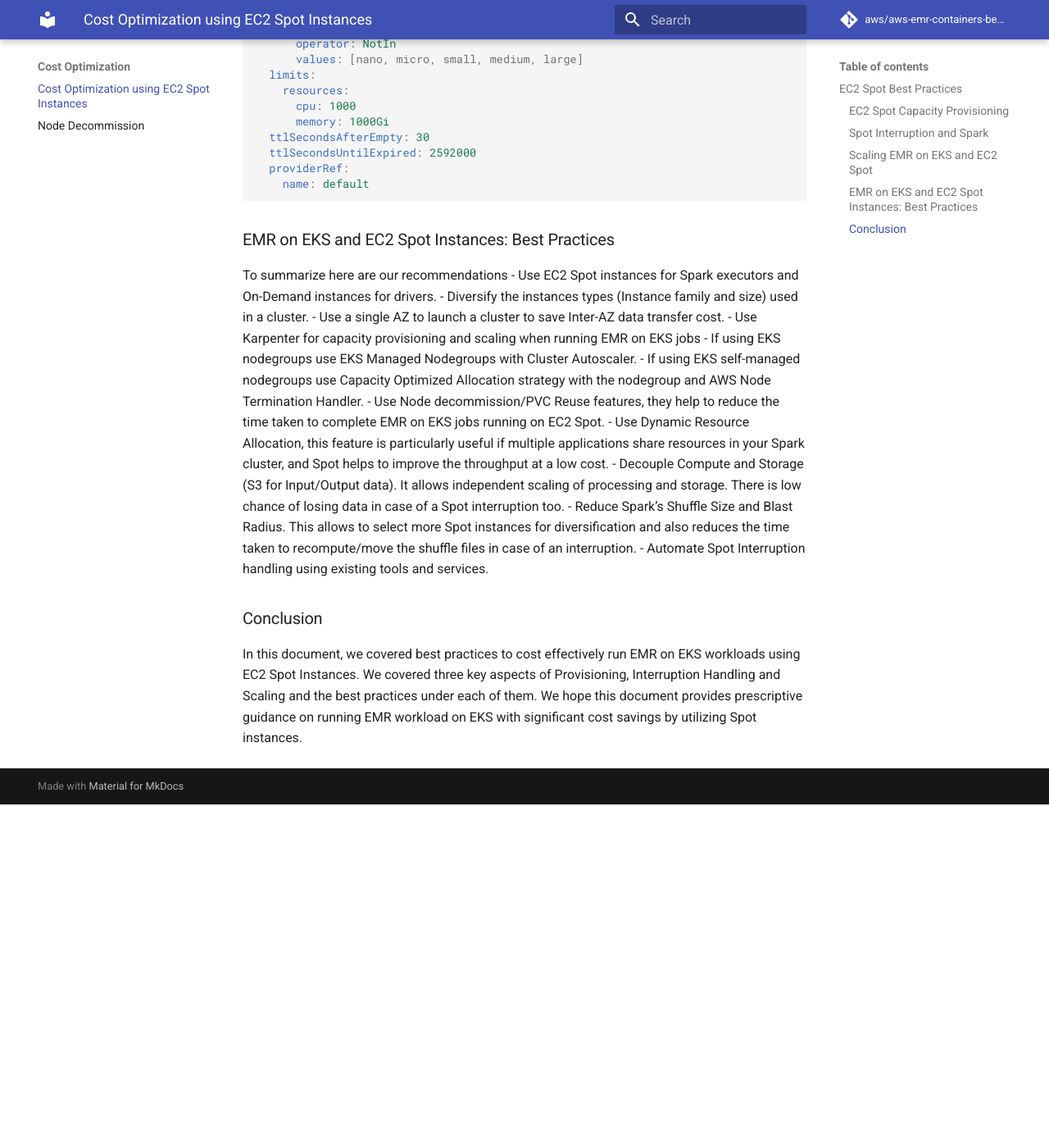
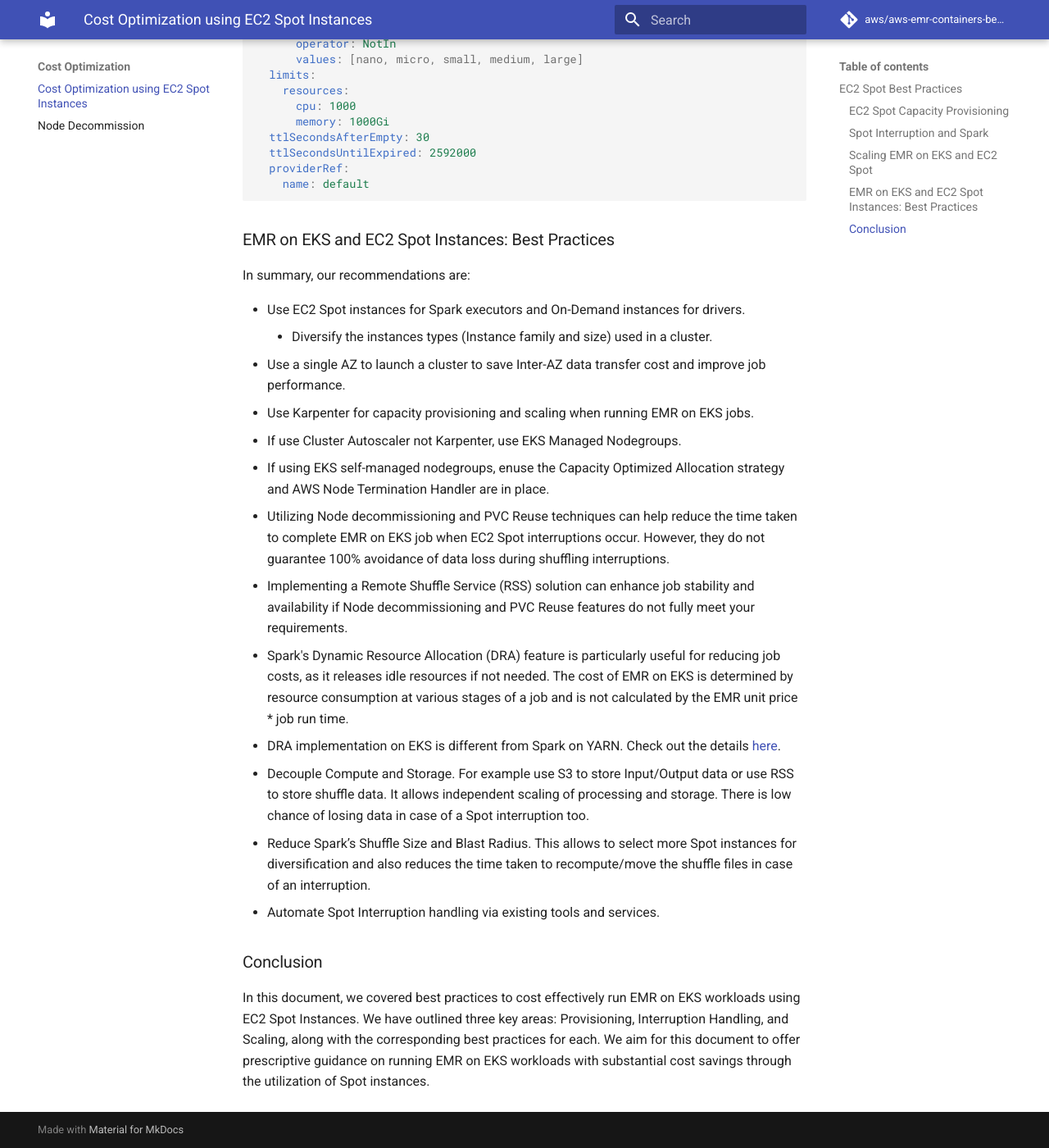
Before and after one commit to aws/aws-emr-containers-best-practices, an MkDocs documentation site: the page built from content/cost-optimization/docs/cost-optimization.md, in a window 1280 px wide and 1400 px high, scrolled down 8546 px. Shown: the whole window at 82% size. Built offline with MkDocs 1.6.1 and Material for MkDocs 9.7.7, drawn with Linux system fonts in a browser that asks for light colours; comment, search, counter and statistics services are not loaded; before the commit the page ends 9527 px from its top, so only the background shows below that.

Commit message:
reformat and add RSS to cost-optimization

```diff
--- a/content/cost-optimization/docs/cost-optimization.md
+++ b/content/cost-optimization/docs/cost-optimization.md
@@ -220,19 +220,22 @@
 
 ### EMR on EKS and EC2 Spot Instances: Best Practices
 
-To summarize here are our recommendations
+In summary, our recommendations are:
+
 - Use EC2 Spot instances for Spark executors and On-Demand instances for drivers.
-  - Diversify the instances types (Instance family and size) used in a cluster.
-- Use a single AZ to launch a cluster to save Inter-AZ data transfer cost.
-- Use Karpenter for capacity provisioning and scaling when running EMR on EKS jobs
-- If using EKS nodegroups use EKS Managed Nodegroups with Cluster Autoscaler.
-- If using EKS self-managed nodegroups use Capacity Optimized Allocation strategy with the nodegroup and AWS Node Termination Handler.
-- Use Node decommission/PVC Reuse features, they help to reduce the time taken to complete EMR on EKS jobs running on EC2 Spot.
-- Use Dynamic Resource Allocation, this feature is particularly useful if multiple applications share resources in your Spark cluster, and Spot helps to improve the throughput at a low cost.
-- Decouple Compute and Storage (S3 for Input/Output data). It allows independent scaling of processing and storage. There is low chance of losing data in case of a Spot interruption too.
+    - Diversify the instances types (Instance family and size) used in a cluster.
+- Use a single AZ to launch a cluster to save Inter-AZ data transfer cost and improve job performance.
+- Use Karpenter for capacity provisioning and scaling when running EMR on EKS jobs.
+- If use Cluster Autoscaler not Karpenter, use EKS Managed Nodegroups.
+- If using EKS self-managed nodegroups, enuse the Capacity Optimized Allocation strategy and AWS Node Termination Handler are in place.
+- Utilizing Node decommissioning and PVC Reuse techniques can help reduce the time taken to complete EMR on EKS job when EC2 Spot interruptions occur. However, they do not guarantee 100% avoidance of data loss during shuffling interruptions.
+- Implementing a Remote Shuffle Service (RSS) solution can enhance job stability and availability if Node decommissioning and PVC Reuse features do not fully meet your requirements.
+- Spark's Dynamic Resource Allocation (DRA) feature is particularly useful for reducing job costs, as it releases idle resources if not needed. The cost of EMR on EKS is determined by resource consumption at various stages of a job and is not calculated by the EMR unit price * job run time.
+- DRA implementation on EKS is different from Spark on YARN. Check out the details [here](https://aws.github.io/aws-emr-containers-best-practices/performance/docs/dra/).
+- Decouple Compute and Storage. For example use S3 to store Input/Output data or use RSS to store shuffle data. It allows independent scaling of processing and storage. There is low chance of losing data in case of a Spot interruption too.
 - Reduce Spark’s Shuffle Size and Blast Radius. This allows to select more Spot instances for diversification and also reduces the time taken to recompute/move the shuffle files in case of an interruption.
-- Automate Spot Interruption handling using existing tools and services.
+- Automate Spot Interruption handling via existing tools and services.
 
 ### Conclusion
 
-In this document, we covered best practices to cost effectively run EMR on EKS workloads using EC2 Spot Instances. We covered three key aspects of Provisioning, Interruption Handling and Scaling and the best practices under each of them. We hope this document provides prescriptive guidance on running EMR workload on EKS with significant cost savings by utilizing Spot instances.
+In this document, we covered best practices to cost effectively run EMR on EKS workloads using EC2 Spot Instances. We have outlined three key areas: Provisioning, Interruption Handling, and Scaling, along with the corresponding best practices for each. We aim for this document to offer prescriptive guidance on running EMR on EKS workloads with substantial cost savings through the utilization of Spot instances.
```
